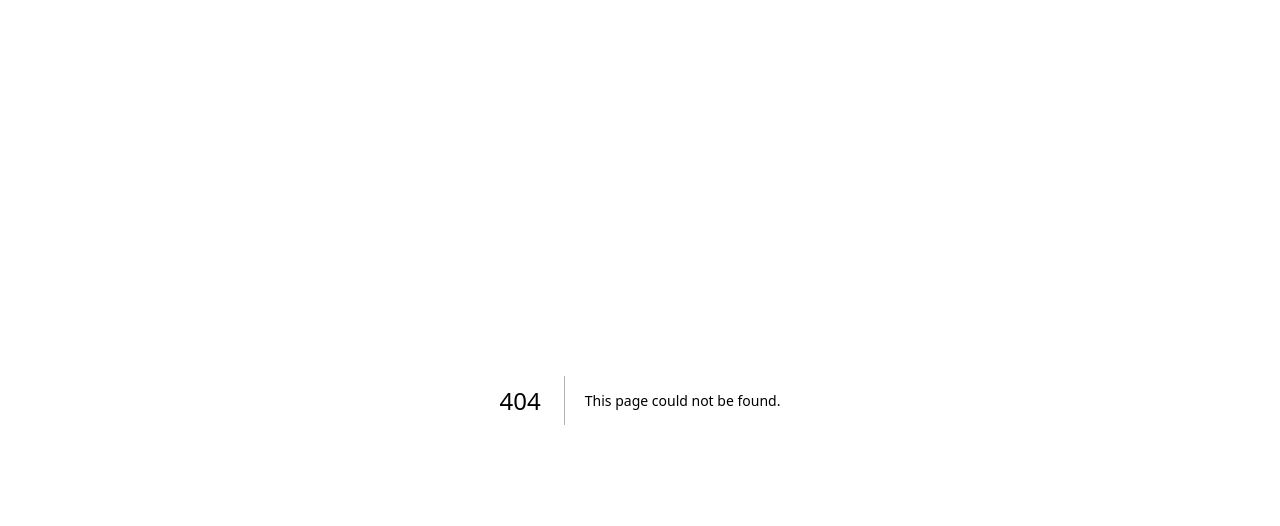
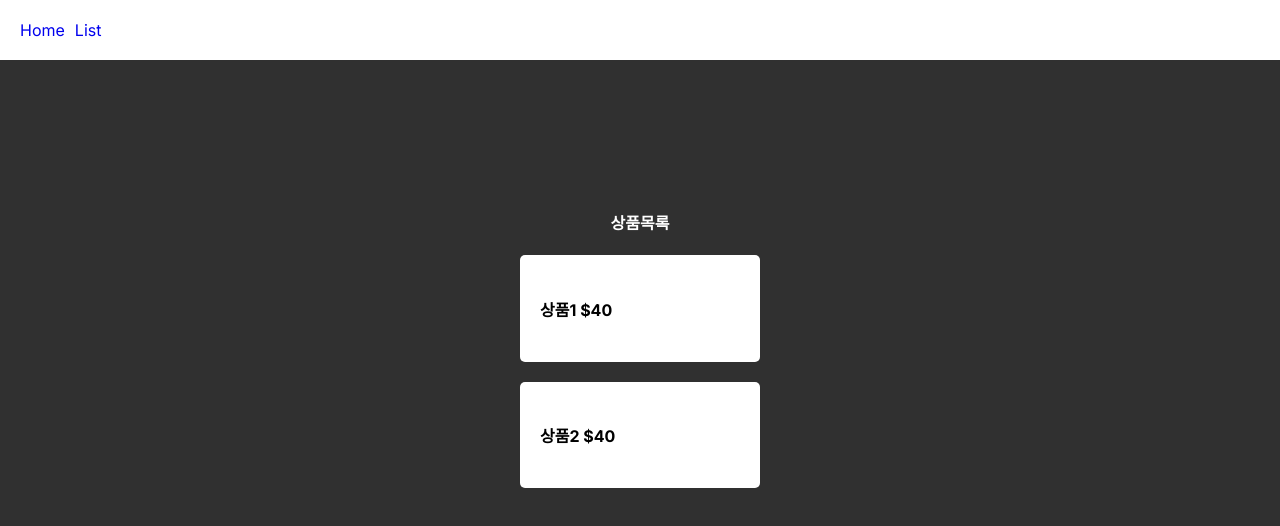
Before and after one commit to gull2365/apple_fresh, a Next.js app: page /list in a window 1280 px wide. Before the commit this address had no page. Shown: the top 526 px of the page. Built offline with nearby package versions, Linux system fonts and the light colour scheme.

Commit message:
feat: 페이지 라우팅

```diff
--- a/app/globals.css
+++ b/app/globals.css
@@ -10,3 +10,21 @@
 .title-sub {
   text-align: center;
 }
+
+.food {
+  margin: 20px auto;
+  width: 200px;
+  background: white;
+  color: black;
+  padding: 20px;
+  border-radius: 5px;
+}
+
+.navbar {
+  background: white;
+  padding: 20px;
+}
+.navbar a {
+  margin-right: 10px;
+  text-decoration: none;
+}
--- a/app/layout.js
+++ b/app/layout.js
@@ -1,17 +1,24 @@
-import './globals.css'
-import { Inter } from 'next/font/google'
+import "./globals.css";
+import { Inter } from "next/font/google";
+import Link from "next/link";
 
-const inter = Inter({ subsets: ['latin'] })
+const inter = Inter({ subsets: ["latin"] });
 
 export const metadata = {
-  title: 'Create Next App',
-  description: 'Generated by create next app',
-}
+  title: "Create Next App",
+  description: "Generated by create next app",
+};
 
 export default function RootLayout({ children }) {
   return (
     <html lang="en">
-      <body className={inter.className}>{children}</body>
+      <body className={inter.className}>
+        <div className="navbar">
+          <Link href="/">Home</Link>
+          <Link href="/list">List</Link>
+        </div>
+        {children}
+      </body>
     </html>
-  )
+  );
 }
--- /dev/null
+++ b/app/list/page.js
@@ -0,0 +1,13 @@
+export default function List() {
+  return (
+    <div>
+      <h4 className="title">상품목록</h4>
+      <div className="food">
+        <h4>상품1 $40</h4>
+      </div>
+      <div className="food">
+        <h4>상품2 $40</h4>
+      </div>
+    </div>
+  );
+}
```
